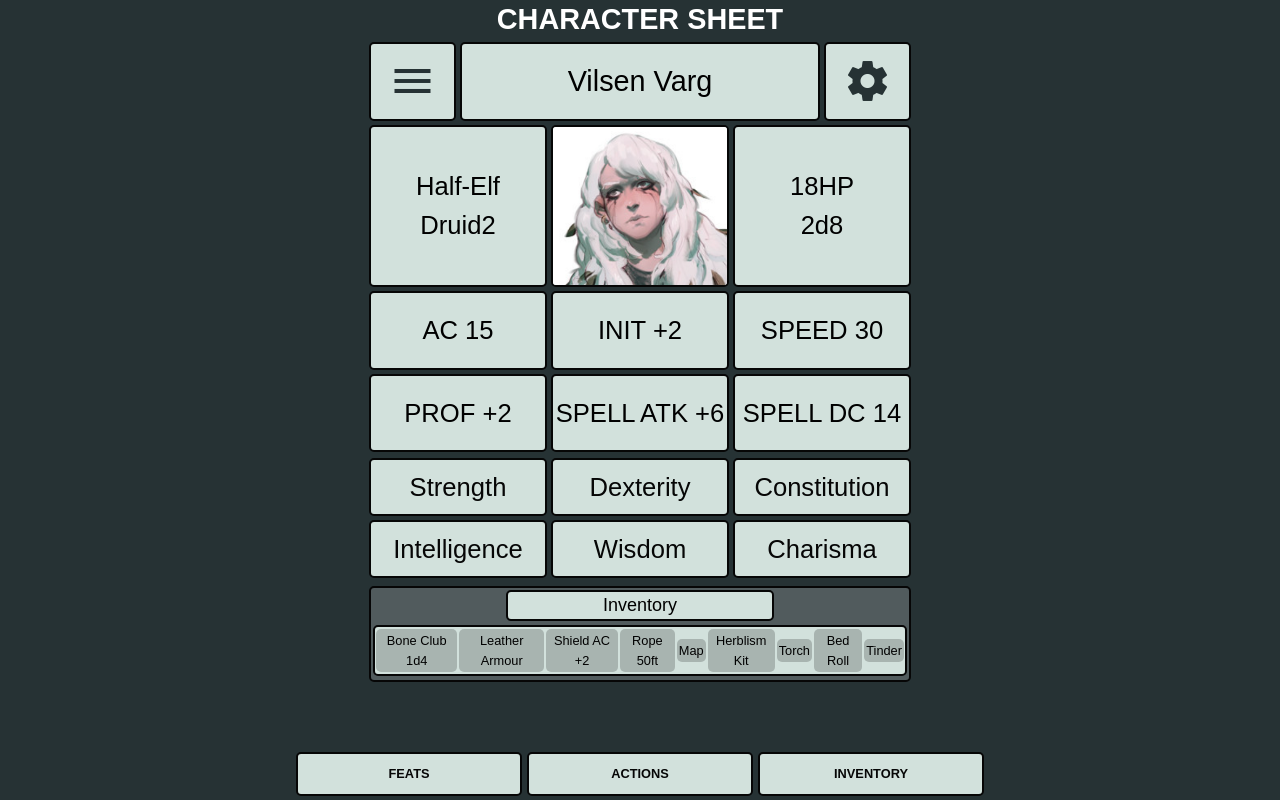
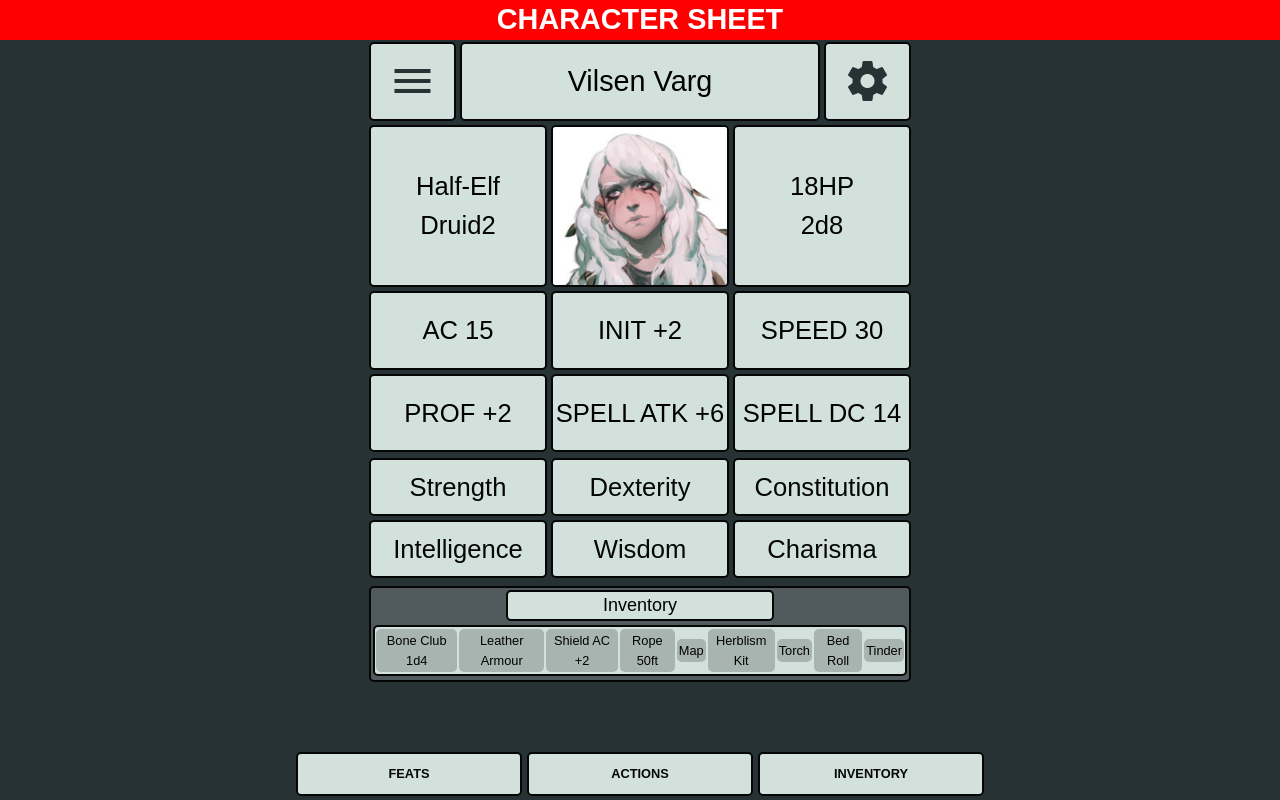
Before and after one commit to Davkje/Character-Sheet, a plain HTML site: page index.html in a window 1280 px wide. Drawn offline with Linux system fonts and the light colour scheme.

Commit message:
:art: fix: Changed to red
Changed the header to red, for testing

```diff
--- a/css/_base.scss
+++ b/css/_base.scss
@@ -9,7 +9,7 @@ body {
 
 header  {
     z-index: 99;
-    background-color: $maindark;
+    background-color: red;
     position: fixed;
     top: 0;
     width: 100%;
```
Also changed, not shown: css/style.css.
